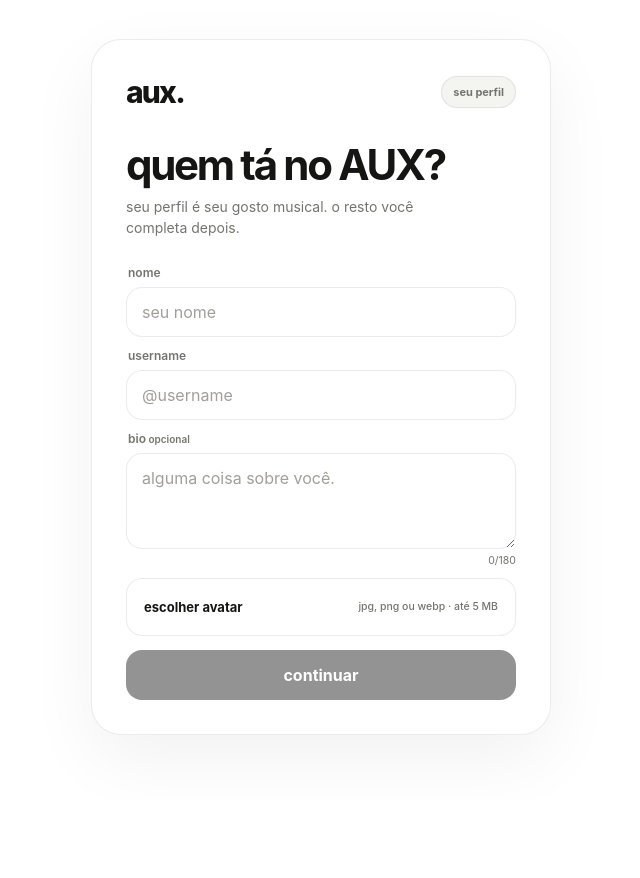
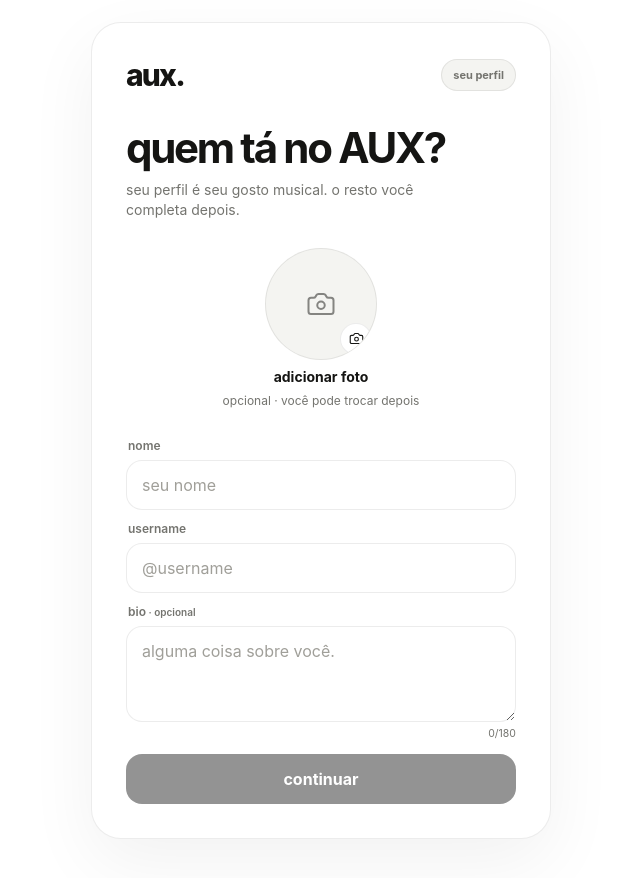
Before and after one commit to triz-tech/aux-social, a Next.js app: page /onboarding in a window 1280 px wide. Shown: the top 878 px of the page, without its empty margins (319-959 px from the left). Before the commit the page ends 800 px from the top, so only its background shows below. Built offline with nearby package versions, Linux system fonts and the light colour scheme; no server answers.

Commit message:
feat: improve onboarding and profile experience

```diff
--- a/app/onboarding/page.tsx
+++ b/app/onboarding/page.tsx
@@ -5,8 +5,10 @@ import {
   useState,
 } from "react";
 
+import { Camera } from "lucide-react";
 import { useRouter } from "next/navigation";
 
+import AvatarCropper from "@/components/profile/AvatarCropper";
 import { createClient } from "@/lib/supabase/client";
 import { IS_DEMO } from "@/lib/config";
 
@@ -41,6 +43,20 @@ export default function Onboarding() {
 
   const [avatar, setAvatar] =
     useState<File | null>(null);
+
+  const [
+    avatarPreview,
+    setAvatarPreview,
+  ] = useState<string | null>(
+    null
+  );
+
+  const [
+    avatarToCrop,
+    setAvatarToCrop,
+  ] = useState<string | null>(
+    null
+  );
 
   const [
     usernameStatus,
@@ -160,6 +176,51 @@ export default function Onboarding() {
       );
     };
   }, [username]);
+
+  /*
+   * =============================================
+   * ESCOLHER E RECORTAR AVATAR
+   * =============================================
+   */
+
+  function chooseAvatar(
+    file: File | undefined
+  ) {
+    if (!file) return;
+
+    setError("");
+
+    if (
+      !file.type.startsWith(
+        "image/"
+      )
+    ) {
+      setError(
+        "escolha uma imagem."
+      );
+      return;
+    }
+
+    if (
+      file.size >
+      5 * 1024 * 1024
+    ) {
+      setError(
+        "a imagem precisa ter até 5 MB."
+      );
+      return;
+    }
+
+    if (avatarToCrop) {
+      URL.revokeObjectURL(
+        avatarToCrop
+      );
+    }
+
+    setAvatarToCrop(
+      URL.createObjectURL(file)
+    );
+  }
 
   /*
    * =============================================
@@ -427,6 +488,39 @@ export default function Onboarding() {
 
   return (
     <main className="shell authPage onboardingPage">
+      {avatarToCrop && (
+        <AvatarCropper
+          image={avatarToCrop}
+          onCancel={() => {
+            URL.revokeObjectURL(
+              avatarToCrop
+            );
+
+            setAvatarToCrop(null);
+          }}
+          onSave={(
+            file,
+            preview
+          ) => {
+            if (avatarPreview) {
+              URL.revokeObjectURL(
+                avatarPreview
+              );
+            }
+
+            URL.revokeObjectURL(
+              avatarToCrop
+            );
+
+            setAvatar(file);
+            setAvatarPreview(
+              preview
+            );
+            setAvatarToCrop(null);
+          }}
+        />
+      )}
+
       <div className="authCard authCardAUX onboardingCard">
         <div className="onboardingTop">
           <div className="brand">
@@ -448,6 +542,125 @@ export default function Onboarding() {
             musical. o resto você
             completa depois.
           </p>
+        </div>
+
+        <div
+          style={{
+            display: "grid",
+            justifyItems: "center",
+            gap: 8,
+            margin:
+              "4px 0 30px",
+          }}
+        >
+          <label
+            htmlFor="onboarding-avatar"
+            aria-label={
+              avatarPreview
+                ? "Trocar foto de perfil"
+                : "Adicionar foto de perfil"
+            }
+            style={{
+              width: 112,
+              height: 112,
+              borderRadius: "50%",
+              overflow: "hidden",
+              position: "relative",
+              display: "grid",
+              placeItems: "center",
+              cursor: "pointer",
+              background:
+                "var(--soft)",
+              border:
+                "1px solid var(--line)",
+            }}
+          >
+            {avatarPreview ? (
+              <img
+                src={avatarPreview}
+                alt="Prévia da sua foto de perfil"
+                style={{
+                  width: "100%",
+                  height: "100%",
+                  objectFit:
+                    "cover",
+                }}
+              />
+            ) : (
+              <Camera
+                size={30}
+                strokeWidth={1.6}
+                style={{
+                  opacity: 0.5,
+                }}
+              />
+            )}
+
+            <span
+              aria-hidden="true"
+              style={{
+                position: "absolute",
+                right: 4,
+                bottom: 4,
+                width: 32,
+                height: 32,
+                borderRadius:
+                  "50%",
+                display: "grid",
+                placeItems:
+                  "center",
+                background:
+                  "var(--surface-solid, #fff)",
+                border:
+                  "1px solid var(--line)",
+              }}
+            >
+              <Camera
+                size={15}
+                strokeWidth={1.8}
+              />
+            </span>
+
+            <input
+              id="onboarding-avatar"
+              hidden
+              type="file"
+              accept="image/jpeg,image/png,image/webp"
+              onChange={(event) => {
+                chooseAvatar(
+                  event.target
+                    .files?.[0]
+                );
+
+                event.target.value =
+                  "";
+              }}
+            />
+          </label>
+
+          <label
+            htmlFor="onboarding-avatar"
+            style={{
+              fontSize: 14,
+              fontWeight: 700,
+              cursor: "pointer",
+            }}
+          >
+            {avatarPreview
+              ? "trocar foto"
+              : "adicionar foto"}
+          </label>
+
+          <span
+            className="subtle"
+            style={{
+              fontSize: 12,
+              textAlign: "center",
+            }}
+          >
+            opcional · você pode
+            trocar depois
+          </span>
         </div>
 
         <div className="stack onboardingStack">
@@ -533,7 +746,9 @@ export default function Onboarding() {
           <label className="authFieldGroup">
             <span className="authLabel">
               bio
-              <small> opcional</small>
+              <small>
+                {" "}· opcional
+              </small>
             </span>
 
             <textarea
@@ -551,33 +766,6 @@ export default function Onboarding() {
             <span className="onboardingCount">
               {bio.length}/180
             </span>
-          </label>
-
-          <label className="secondary avatarPicker">
-            <span>
-              {avatar
-                ? "avatar escolhido"
-                : "escolher avatar"}
-            </span>
-
-            <small>
-              {avatar
-                ? avatar.name
-                : "jpg, png ou webp · até 5 MB"}
-            </small>
-
-            <input
-              hidden
-              type="file"
-              accept="image/*"
-              onChange={(event) =>
-                setAvatar(
-                  event.target
-                    .files?.[0] ||
-                    null
-                )
-              }
-            />
           </label>
 
           {error && (
--- a/components/profile/TopFiveEditor.tsx
+++ b/components/profile/TopFiveEditor.tsx
@@ -708,8 +708,7 @@ export default function TopFiveEditor({
             lineHeight: 1.4,
           }}
         >
-          escolha até cinco. a quantidade também muda
-          como elas aparecem no seu perfil.
+          escolha até cinco músicas para destacar no seu perfil.
         </p>
       </div>
 
```
